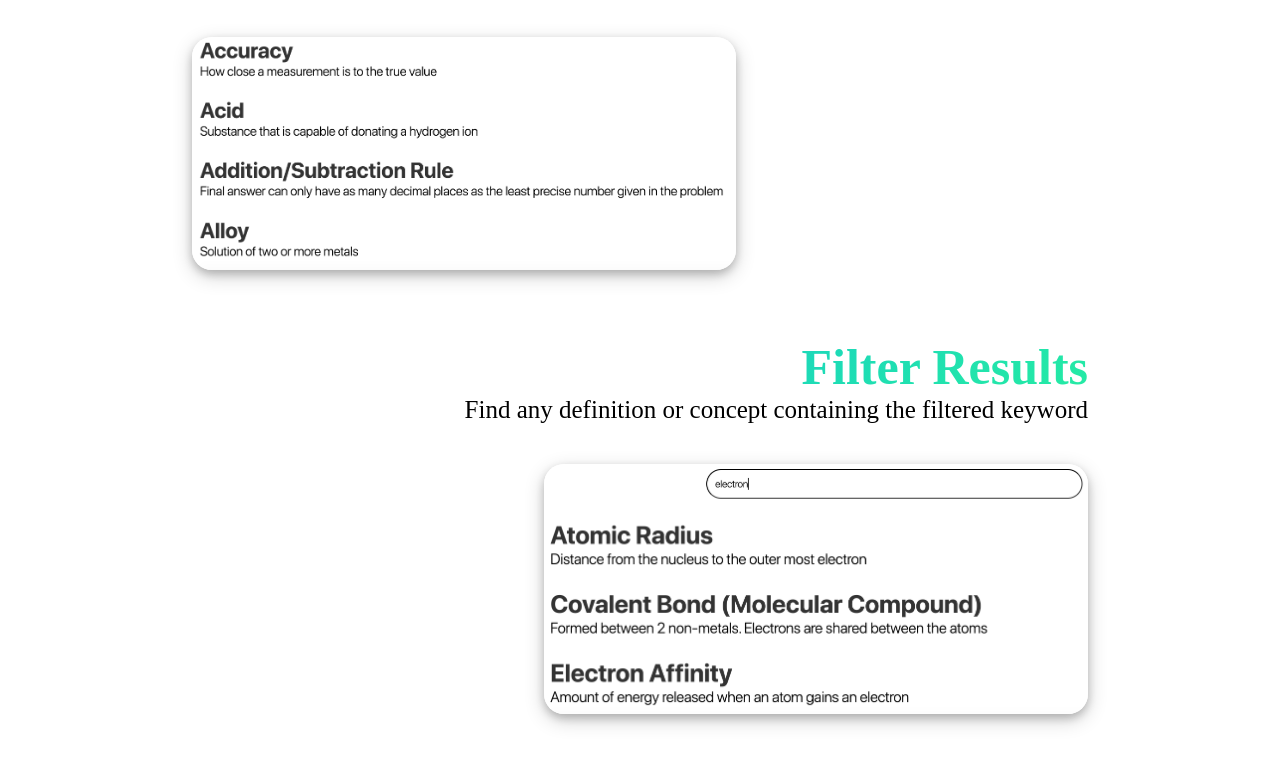
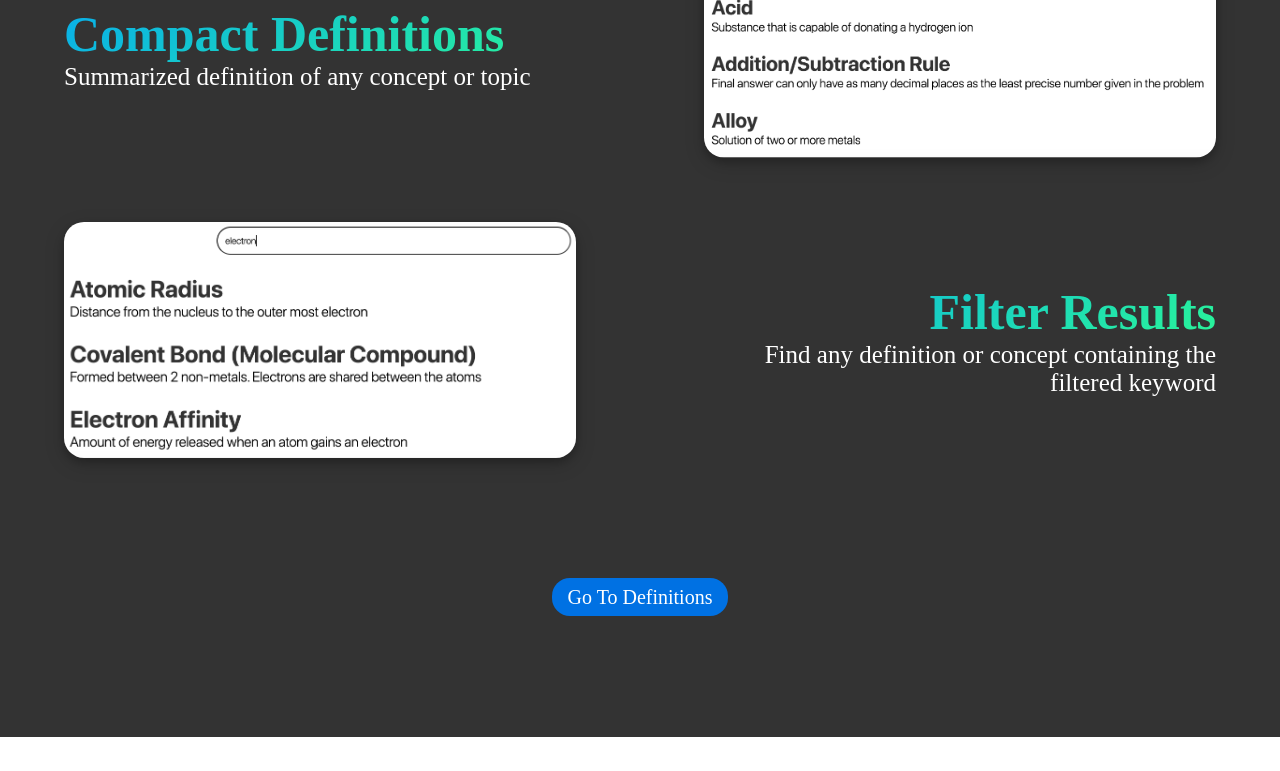
Before and after one commit to RyanL123/Chemistry-11, a plain HTML site: page index.html in a window 1280 px wide. Shown: the part 695-1466 px from the top of the page. Drawn offline with nearby package versions, Linux system fonts and the light colour scheme; a web font is replaced by a local one.

Commit message:
revamped index.html

```diff
--- a/css/index.css
+++ b/css/index.css
@@ -62,8 +62,6 @@
     padding : 1% 0%;
     z-index: 10;
     background-color: #333;
-    /* background: rgba(0,0,0,0.8);
-    backdrop-filter: saturate(180%) blur(20px); */
 }
 
 .navbar a {
@@ -115,14 +113,18 @@ body {
     color: #333;
 }
 
-.float-left{
-    padding-left: 15%;
+.left {
+    display: block;
+    float: left;
     text-align: left;
+    width: 50%;
 }
 
-.float-right{
-    padding-right: 15%;
+.right {
+    display: block;
+    float: right;
     text-align: right;
+    width: 50%;
 }
 
 #main-title {
@@ -150,6 +152,12 @@ body {
 
 .main-content h2 {
     text-align: center;
+    background-color: #08AEEA;
+    background-image: linear-gradient(147deg, #08AEEA 0%, #2AF598 100%);
+    background-position: center center;
+    background-clip: text;
+    -webkit-background-clip: text;
+    color: transparent;
 }
 
 #go-to-definitions-button a {
@@ -174,10 +182,11 @@ body {
     text-align: center;
     font-family: SFProDisplayLight;
     font-size: 20px;
+    padding: 10% 0%;
 }
 
 #down-arrow {
-    margin-top: 200px;
+    margin-top: 100px;
     text-align: center;
 }
 
@@ -186,24 +195,28 @@ body {
 }
 
 #site-info {
-    margin-bottom: 5%;
+    margin-bottom: 10%;
+    margin-top: 10%;
+    background-color: #333;
 }
 
 .site-info-div {
+    display: flex;
     padding-top: 5%;
 }
 
 #site-info img {
-    width: 50%;
+    width: 100%;
     box-shadow: 0 4px 8px 0 rgba(0, 0, 0, 0.2), 0 6px 20px 0 rgba(0, 0, 0, 0.19);
     border-radius: 20px;
+    vertical-align: middle;
 }
 
 .site-info-div p {
     font-family: SFProDisplayLight;
+    color: white;
     font-size: 25px;
-    margin-top: 0;
-    margin-bottom: 40px;
+    margin: 0;
 }
 
 .site-info-div .subtitle {
@@ -215,6 +228,23 @@ body {
     -webkit-background-clip: text;
     color: transparent;
 }
+
+.site-info-text-div {
+    padding-left: 5%;
+    padding-right: 5%;
+}
+
+.site-info-image-div{
+    padding-left: 5%;
+    padding-right: 5%;
+}
+
+.center-align {
+    position: relative;
+    top: 50%;
+    transform: translateY(-50%);
+}
+
 
 #filter-div {
     text-align: center;
@@ -238,7 +268,7 @@ body {
 .definitions h2 {
     font-family: SFProDisplayBold;
     text-align: left;
-    font-size: 50px;
+    font-size: 40px;
     color: #333;
     padding-left: 2%;
     padding-right: 2%;
--- a/index.html
+++ b/index.html
@@ -10,7 +10,8 @@
 
         gtag('config', 'UA-153551737-1');
     </script>
-    <!-- <script src="https://ajax.googleapis.com/ajax/libs/jquery/2.1.4/jquery.min.js"></script>-->
+    <!-- <script src="https://ajax.googleapis.com/ajax/libs/jquery/2.1.4/jquery.min.js"></script> -->
+    <!-- <script src="js/index.js"></script> -->
     <title>Chemistry 11</title>
     <link rel="stylesheet", type="text/css", href="css/index.css">
     <link rel="stylesheet" href="https://unpkg.com/aos@next/dist/aos.css" />
@@ -29,27 +30,40 @@
         <h1 id="main-title">Chemistry 11</h1>
         <h3>Simple. Compact. Minimal.</h3>
         <div id="down-arrow">
-            <img src="images/down-arrow.png" width=50>
+            <img onclick="smoothScroll()" src="images/down-arrow.png" width=50>
         </div>
     </div>
     <div id="site-info">
         <div class="site-info-div">
-            <h2 class="subtitle float-left">Compact Definitions</h2>
-            <p class="float-left">Summarized definition of any concept or topic</p>
-            <div class="float-left">
-                <img src="images/site-info/compact-definitions.png">
+            <div class="site-info-text-div left">
+                <div class="center-align">
+                    <h2 class="subtitle">Compact Definitions</h2>
+                    <p>Summarized definition of any concept or topic</p>
+                </div>
+            </div>
+            <div class="site-info-image-div right">
+                <div class="center-align">
+                    <img src="images/site-info/compact-definitions.png">
+                </div>
             </div>
         </div>
         <div class="site-info-div">
-            <h2 class="subtitle float-right">Filter Results</h2>
-            <p class="float-right">Find any definition or concept containing the filtered keyword</p>
-            <div class="float-right">
-                <img src="images/site-info/filter-results.png">
+            <div class="site-info-image-div left">
+                <div class="center-align">
+                    <img src="images/site-info/filter-results.png">
+                </div>
             </div>
+            <div class="site-info-text-div right">
+                <div class="center-align">
+                    <h2 class="subtitle">Filter Results</h2>
+                    <p> Find any definition or concept containing the filtered keyword</p>
+                </div>
+            </div>
+
         </div>
-    </div>
-    <div id="go-to-definitions-button" data-aos="fade">
-        <a href="definitions.html", role="button">Go To Definitions</a>
+        <div id="go-to-definitions-button">
+            <a href="definitions.html", role="button">Go To Definitions</a>
+        </div>
     </div>
     <div class="main-content" data-aos="fade-up">
         <h2 class="subtitle">What's this for?</h2>
--- a/js/index.js
+++ b/js/index.js
@@ -3,7 +3,7 @@
 //        if ($(this).scrollTop() > 300) {
 //           $('body').addClass('changeColor')
 //        }
-//        if ($(this).scrollTop() < 300) {
+//        if ($(this).scrollTop() < 300 || $(this).scrollTop()> 1000) {
 //           $('body').removeClass('changeColor')
 //        }
 //     });
@@ -26,3 +26,23 @@
 //     navbar.classList.remove("sticky");
 //   }
 // }
+
+function smoothScroll(){
+    window.scroll({
+        top: 2500,
+        left: 0,
+        behavior: 'smooth'
+      });
+
+      // Scroll certain amounts from current position
+      window.scrollBy({
+        top: 100, // could be negative value
+        left: 0,
+        behavior: 'smooth'
+      });
+
+      // Scroll to a certain element
+      document.querySelector('#site-info').scrollIntoView({
+        behavior: 'smooth'
+      });
+}
```
Also changed, not shown: 1 other file.
